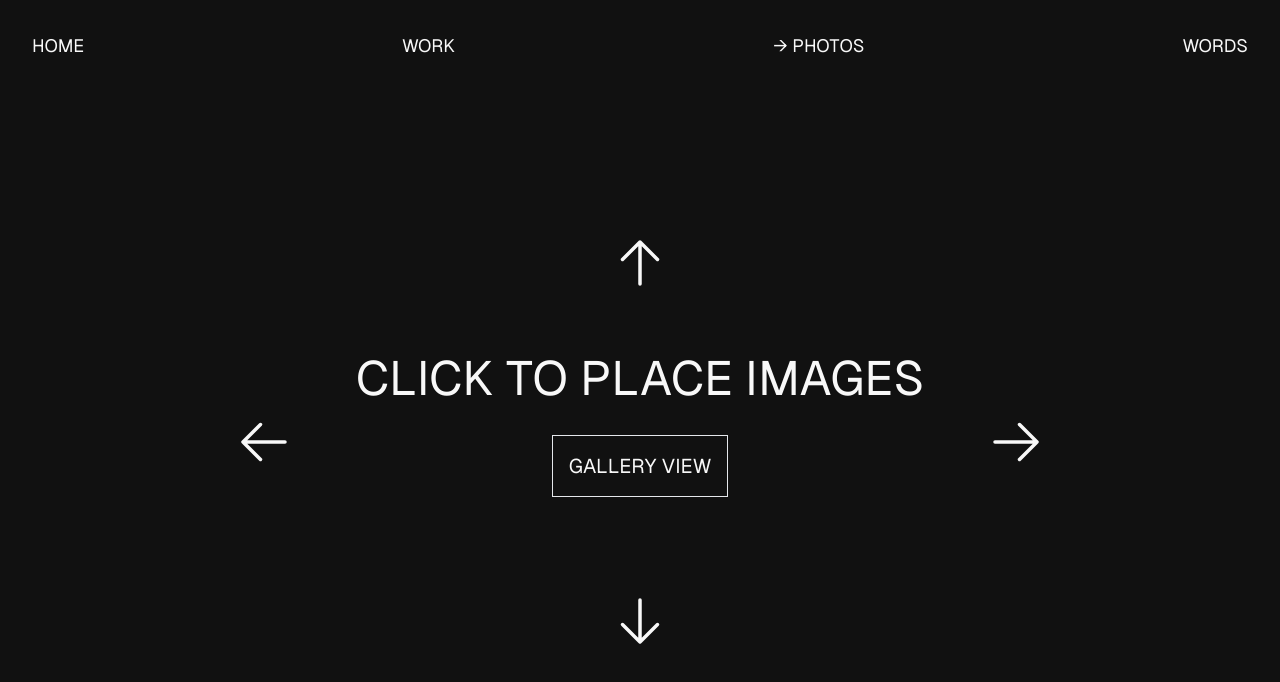
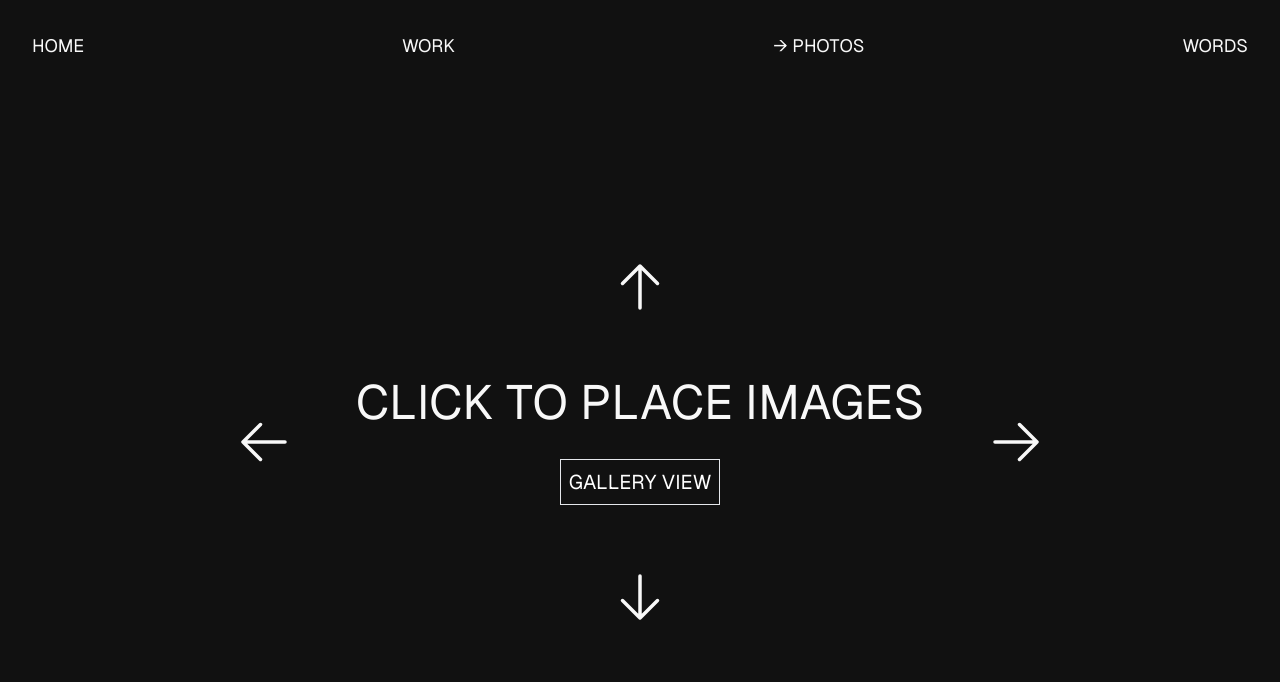
Before and after one commit to cbarkr/portfolio, a Vue app: page /photos in a window 1280 px wide. Shown: the top 682 px of the page. Built offline with nearby package versions, Linux system fonts and the light colour scheme.

Commit message:
fix gallery view button on hover

```diff
--- a/src/pages/Photos.vue
+++ b/src/pages/Photos.vue
@@ -50,7 +50,7 @@
         <div class="flex align-center justify-center">
           <div
             @click="switchViewMode"
-            class="border hover:bg-current text-center text-lg md:text-xl lg:text-2xl p-4 mb-8"
+            class="border bg-transparent text-white hover:bg-white hover:text-black text-center text-lg md:text-xl lg:text-2xl p-2"
           >
             GALLERY VIEW
           </div>
```
